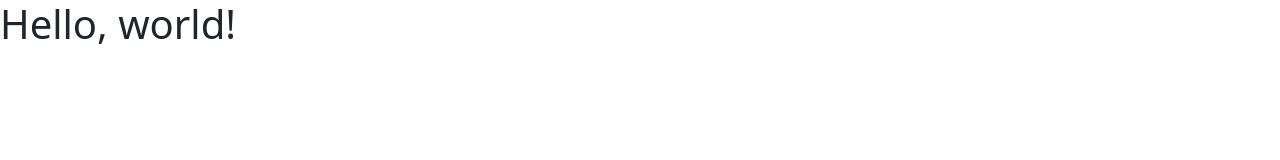
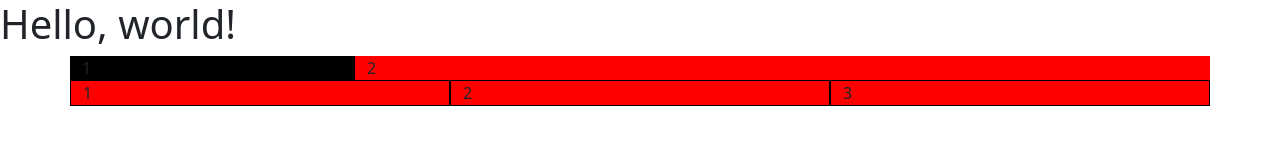
Before and after one commit to Misael-GC/bootstrap, a plain HTML site: page index.html in a window 1280 px wide. Drawn offline with nearby package versions, Linux system fonts and the light colour scheme.

Commit message:
grillas basicas

```diff
--- a/index.html
+++ b/index.html
@@ -5,9 +5,31 @@
     <meta name="viewport" content="width=device-width, initial-scale=1">
     <title>Bootstrap demo</title>
     <link href="https://cdn.jsdelivr.net/npm/bootstrap@5.2.0/dist/css/bootstrap.min.css" rel="stylesheet" integrity="sha384-gH2yIJqKdNHPEq0n4Mqa/HGKIhSkIHeL5AyhkYV8i59U5AR6csBvApHHNl/vI1Bx" crossorigin="anonymous">
+    <style>
+        .col{
+            border: 1px solid black;
+        }
+
+    </style>
   </head>
   <body>
     <h1>Hello, world!</h1>
+    <section>
+        <div class="container" style='background: red;'>
+            <div class="row">
+                <div class="col-12 col-lg-3" style="background: black;">1</div>
+                <div class="col-12 col-lg-9">2</div>
+                </div>
+          </div>
+          <div class="container" style='background: red;'>
+              <div class="row">
+                  <div class="col">1</div>
+                  <div class="col">2</div>
+                  <div class="col">3</div>
+              </div>
+            </div>
+    </section>
+
     <script src="https://cdn.jsdelivr.net/npm/bootstrap@5.2.0/dist/js/bootstrap.bundle.min.js" integrity="sha384-A3rJD856KowSb7dwlZdYEkO39Gagi7vIsF0jrRAoQmDKKtQBHUuLZ9AsSv4jD4Xa" crossorigin="anonymous"></script>
   </body>
 </html>
```
